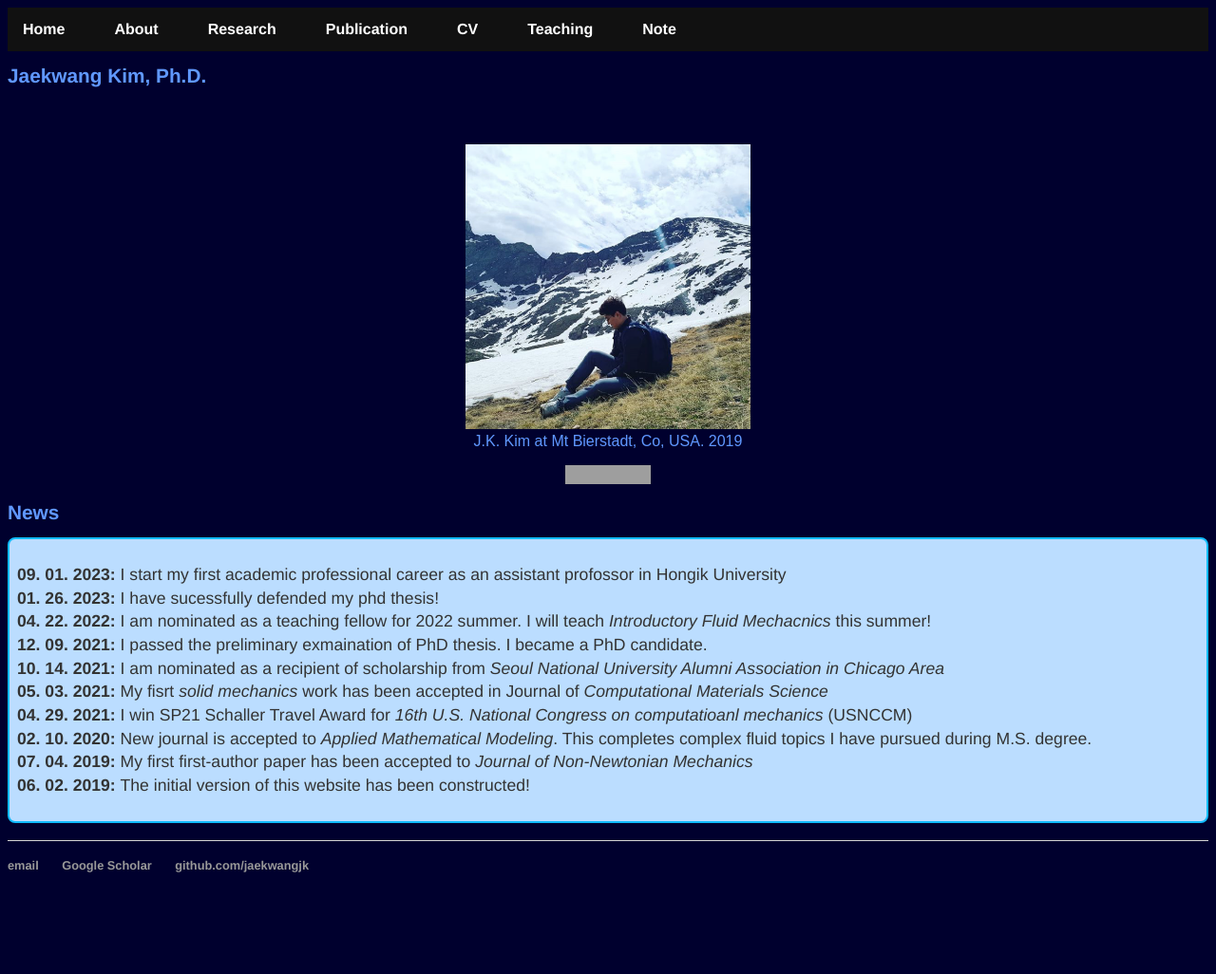
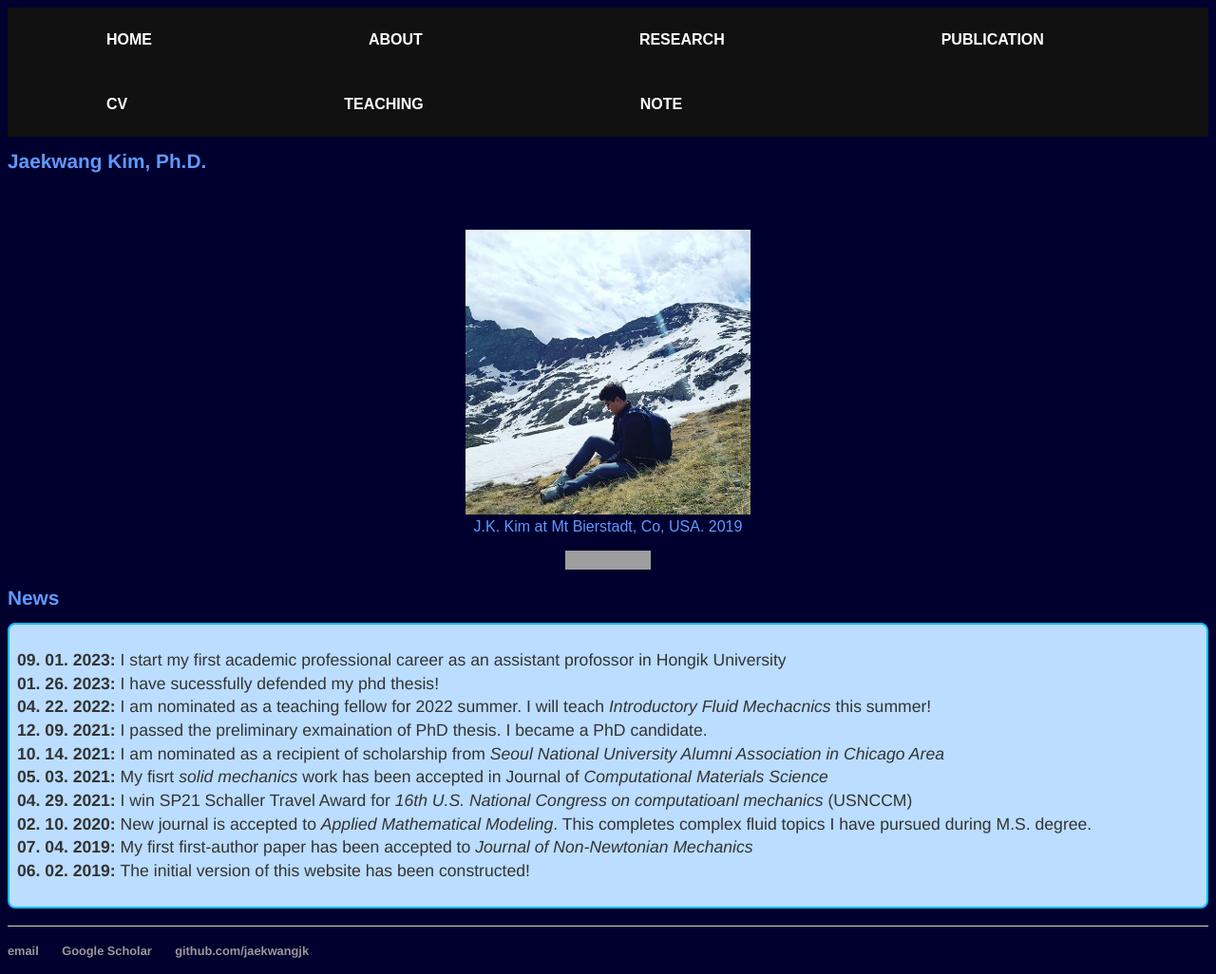
Before and after one commit to jaekwangjk/jaekwangjk.github.io, a Jekyll site: the page built from index.html, in a window 1280 px wide. Shown: the whole page at 95% size. Built offline with Jekyll 4.4.1, drawn with Linux system fonts in a browser that asks for light colours; before the commit the page ends 936 px from its top, so only the background shows below that; grey boxes are pictures that could not be loaded.

Commit message:
Update default.html

```diff
--- a/_layouts/default.html
+++ b/_layouts/default.html
@@ -9,13 +9,13 @@
 		<body>
 			<nav>
 	    		<ul>
-	        		<li><a class="one" href="/">Home</a></li>
-		        	<li><a class="one" href="/about.html">About</a></li>
-				<li><a class="one" href="/research.html">Research</a></li>
-				<li><a class="one" href="/publication.html">Publication</a></li>
-				<li><a class="one" href="/cv.html">CV</a></li>
-				<li><a class="one" href="/teaching.html">Teaching </a></li>
-	        		<li><a class="one" href="/note.html">Note </a></li>
+	        		<li><a class="three" href="/">Home</a></li>
+		        	<li><a class="three" href="/about.html">About</a></li>
+				<li><a class="three" href="/research.html">Research</a></li>
+				<li><a class="three" href="/publication.html">Publication</a></li>
+				<li><a class="three" href="/cv.html">CV</a></li>
+				<li><a class="three" href="/teaching.html">Teaching </a></li>
+	        		<li><a class="three" href="/note.html">Note </a></li>
 	    		</ul>
 			</nav>
 		<div class="container">
```
